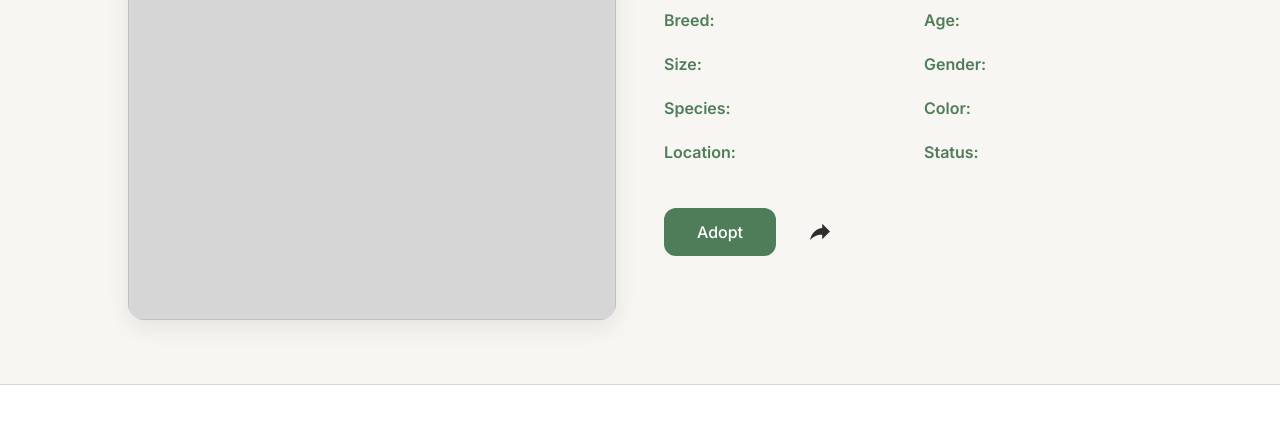
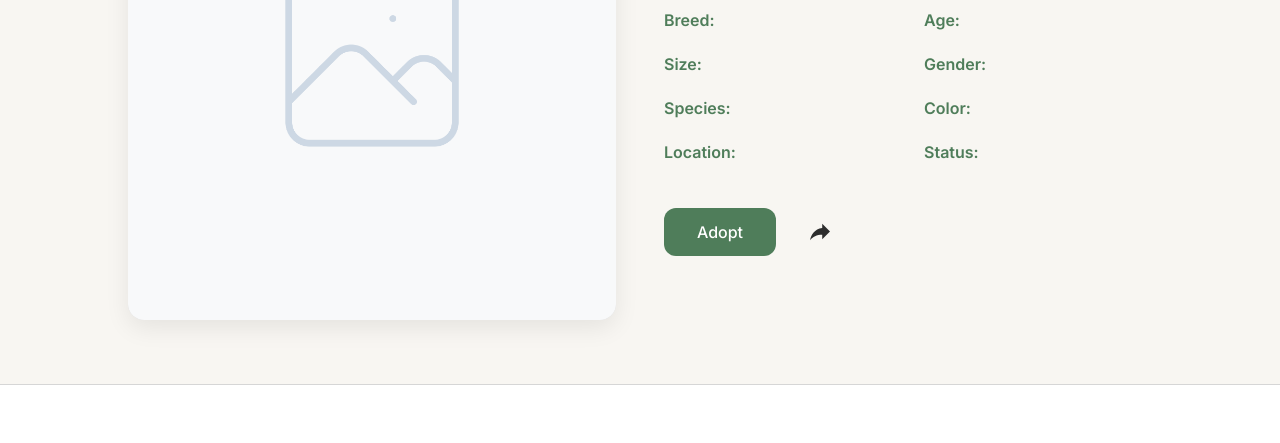
Before and after one commit to barumski/semester-project-2-resit, a website with bundled scripts: page pets/index.html in a window 1280 px wide. Shown: the part 416-859 px from the top of the page. Built offline with nearby package versions, Linux system fonts and the light colour scheme.

Commit message:
Placeholder image fix

```diff
--- a/pets/index.html
+++ b/pets/index.html
@@ -223,6 +223,7 @@
 
                         <img
                             id="pet-image"
+                            src="../assets/images/placeholder/placeholder.png"
                             alt=""
                             class="h-full w-full object-cover">
 
```
Also changed, not shown: assets/images/placeholder/placeholder.png (added).
